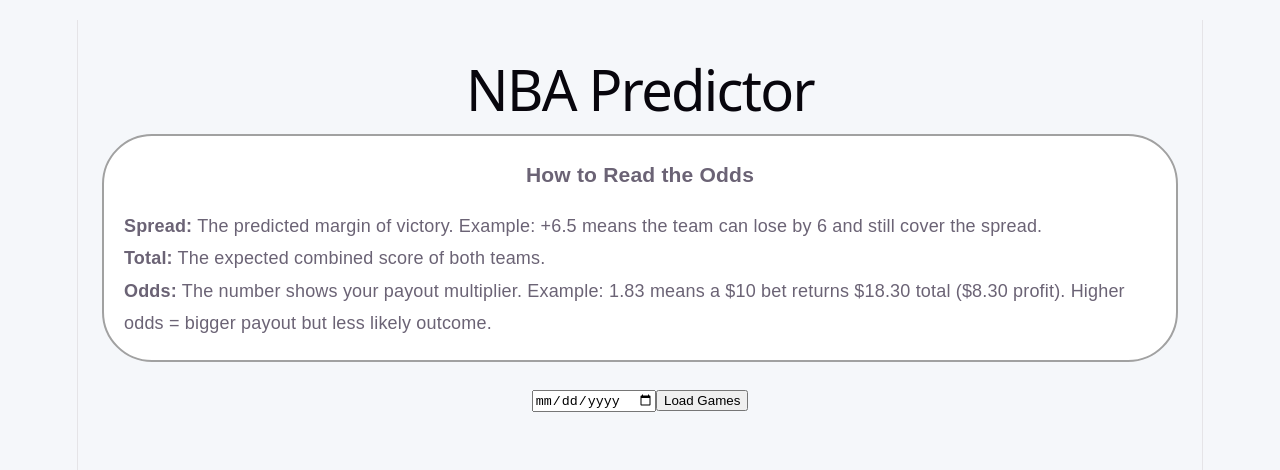
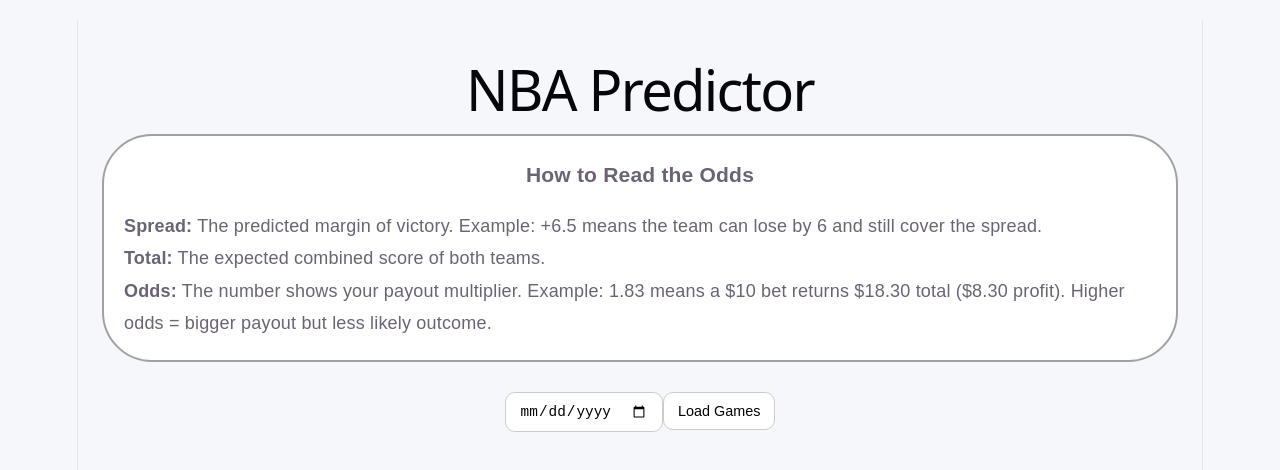
Before and after one commit to jrueter15/NBA-predictor-app, a React (Vite) app: page / in a window 1280 px wide. Shown: the top 470 px of the page. Built offline with nearby package versions, Linux system fonts and the light colour scheme.

Commit message:
Formatted date picker and button

```diff
--- a/src/App.jsx
+++ b/src/App.jsx
@@ -51,8 +51,13 @@
       </p>
     </div>
 
-    <input type="date" />
-    <button onClick={loadGames}>Load Games</button>
+    <div className="controls">
+      <input type="date" className="date-picker"/>
+
+      <button onClick={loadGames} className="load-button">
+        Load Games
+      </button>
+    </div>
 
     {games.map(game => (
       <div className="game-card">
--- a/styles.css
+++ b/styles.css
@@ -15,7 +15,7 @@
   background: white;
   padding: 20px;
   border-radius: 50px;
-  margin-bottom: 24px;
+  margin-bottom: 30px;
   border: 2px solid #a1a1a1;
 
   text-align: left;
@@ -26,6 +26,20 @@
   margin-top: 0;
   margin-bottom: 16px;
   text-align: center;
+}
+
+.controls{
+  gap: 12px;
+  align-items: center;
+  margin-bottom: 24px;
+}
+
+.date-picker, .load-button {
+  font-size: .8rem;
+  padding: 10px 14px;
+  border-radius: 10px;
+  border: 1px solid #ccc;
+  background: white;
 }
 
 .game-card {
```
